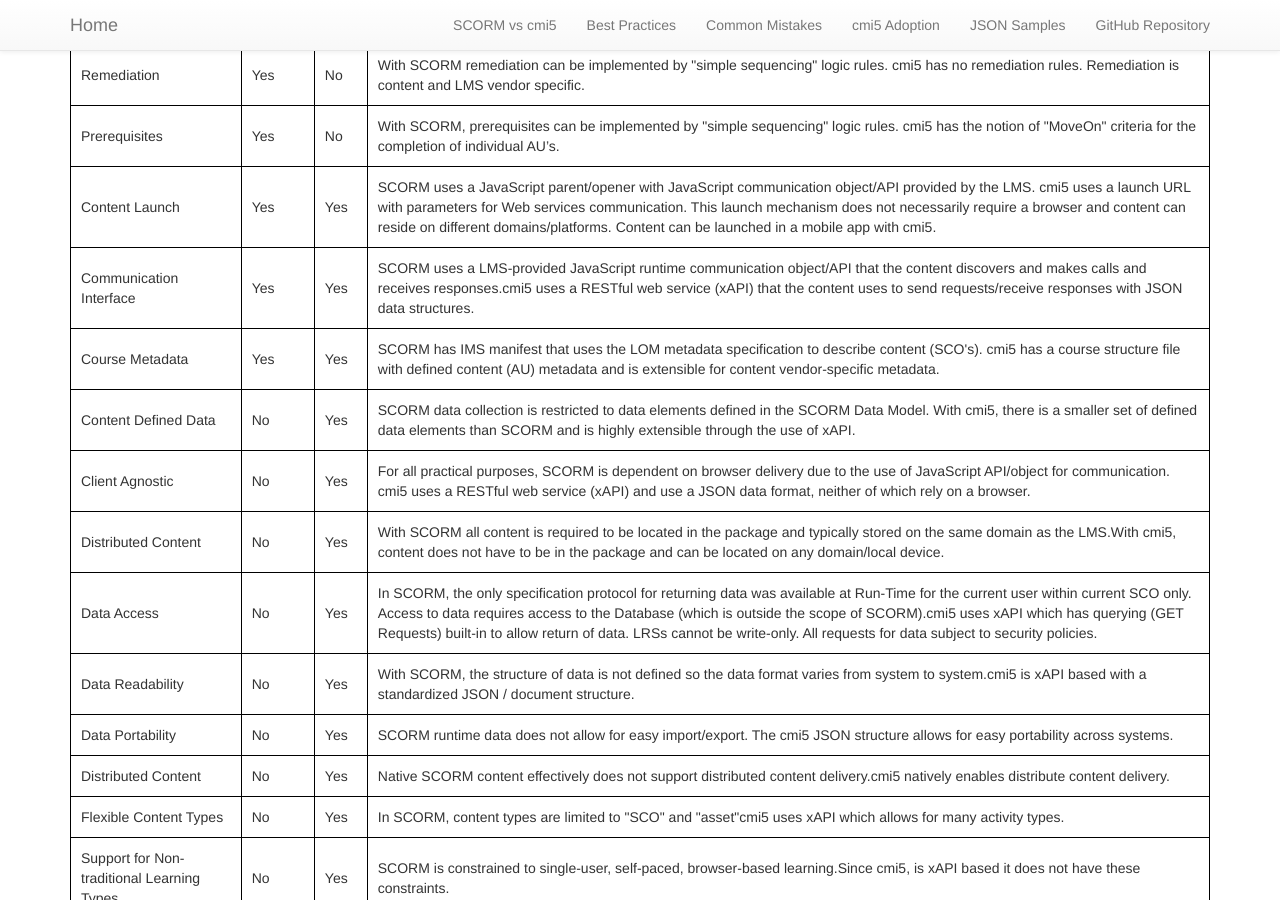
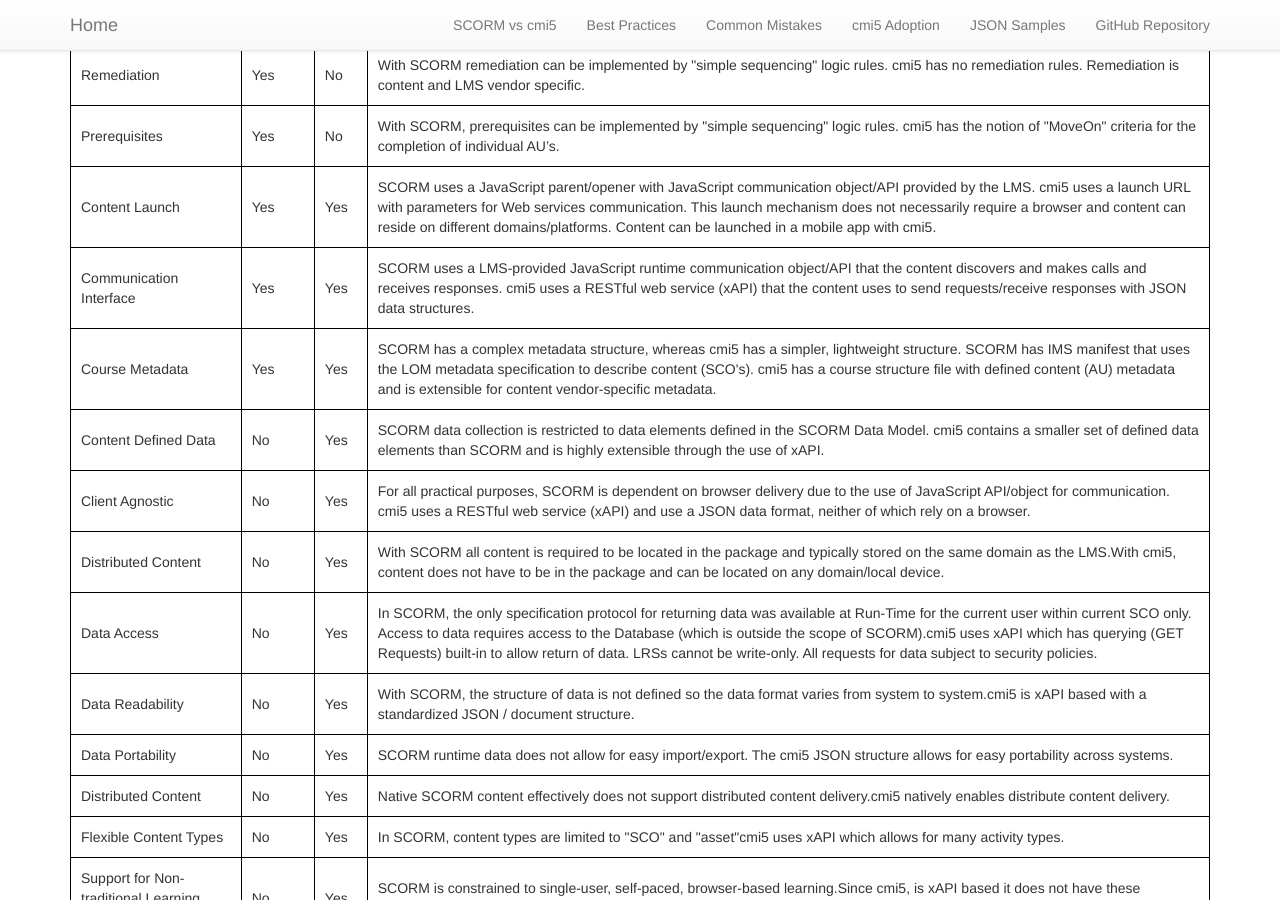
Before and after one commit to AICC/CMI-5_Spec_Current, a Jekyll site: the page built from SCORM/index.md, in a window 1280 px wide and 900 px high, scrolled down 1542 px. Built offline with Jekyll 4.4.1, drawn with Linux system fonts in a browser that asks for light colours; our own code applies the rules of GitHub Pages for plain Markdown files.

Commit message:
updates per April 21st meeting
updates per April 21st meeting

**Communication Interface**
**Course Metadata**
**Content Defined Data**

```diff
--- a/SCORM/index.md
+++ b/SCORM/index.md
@@ -42,9 +42,9 @@
 | Remediation | Yes | No | With SCORM remediation can be implemented by &quot;simple sequencing&quot; logic rules.  cmi5 has no remediation rules.  Remediation is content and LMS vendor specific. |
 | Prerequisites | Yes | No | With SCORM, prerequisites can be implemented by &quot;simple sequencing&quot; logic rules.  cmi5 has the notion of &quot;MoveOn&quot; criteria for the completion of individual AU's. |
 | Content Launch | Yes | Yes | SCORM uses a JavaScript parent/opener with JavaScript communication object/API provided by the LMS.  cmi5 uses a launch URL with parameters for Web services communication.  This launch mechanism does not necessarily require a browser and content can reside on different domains/platforms.  Content can be launched in a mobile app with cmi5. |
-| Communication Interface | Yes | Yes | SCORM uses a LMS-provided JavaScript runtime communication object/API that the content discovers and makes calls and receives responses.cmi5 uses a RESTful web service (xAPI) that the content uses to send requests/receive responses with JSON data structures. |
-| Course Metadata | Yes | Yes | SCORM has IMS manifest that uses the LOM metadata specification to describe content (SCO&#39;s). cmi5 has a course structure file with defined content (AU) metadata and is extensible for content vendor-specific metadata. |
-| Content Defined Data | No | Yes | SCORM data collection is restricted to data elements defined in the SCORM Data Model. With cmi5, there is a smaller set of defined data elements than SCORM and is highly extensible through the use of xAPI.   |
+| Communication Interface | Yes | Yes | SCORM uses a LMS-provided JavaScript runtime communication object/API that the content discovers and makes calls and receives responses.  cmi5 uses a RESTful web service (xAPI) that the content uses to send requests/receive responses with JSON data structures. |
+| Course Metadata | Yes | Yes | SCORM has a complex metadata structure, whereas cmi5 has a simpler, lightweight structure. SCORM has IMS manifest that uses the LOM metadata specification to describe content (SCO&#39;s). cmi5 has a course structure file with defined content (AU) metadata and is extensible for content vendor-specific metadata. |
+| Content Defined Data | No | Yes | SCORM data collection is restricted to data elements defined in the SCORM Data Model. cmi5 contains a smaller set of defined data elements than SCORM and is highly extensible through the use of xAPI. |
 | Client Agnostic | No | Yes | For all practical purposes, SCORM is dependent on browser delivery due to the use of JavaScript API/object for communication.  cmi5 uses a RESTful web service (xAPI) and use a JSON data format, neither of which rely on a browser. |
 | Distributed Content | No | Yes | With SCORM all content is required to be located in the package and typically stored on the same domain as the LMS.With cmi5, content does not have to be in the package and can be located on any domain/local device. |
 | Data Access | No | Yes | In SCORM, the only specification protocol for returning data was available at Run-Time for the current user within current SCO only.  Access to data requires access to the Database (which is outside the scope of SCORM).cmi5 uses xAPI which has querying (GET Requests) built-in to allow return of data.  LRSs cannot be write-only. All requests for data subject to security policies. |
```
